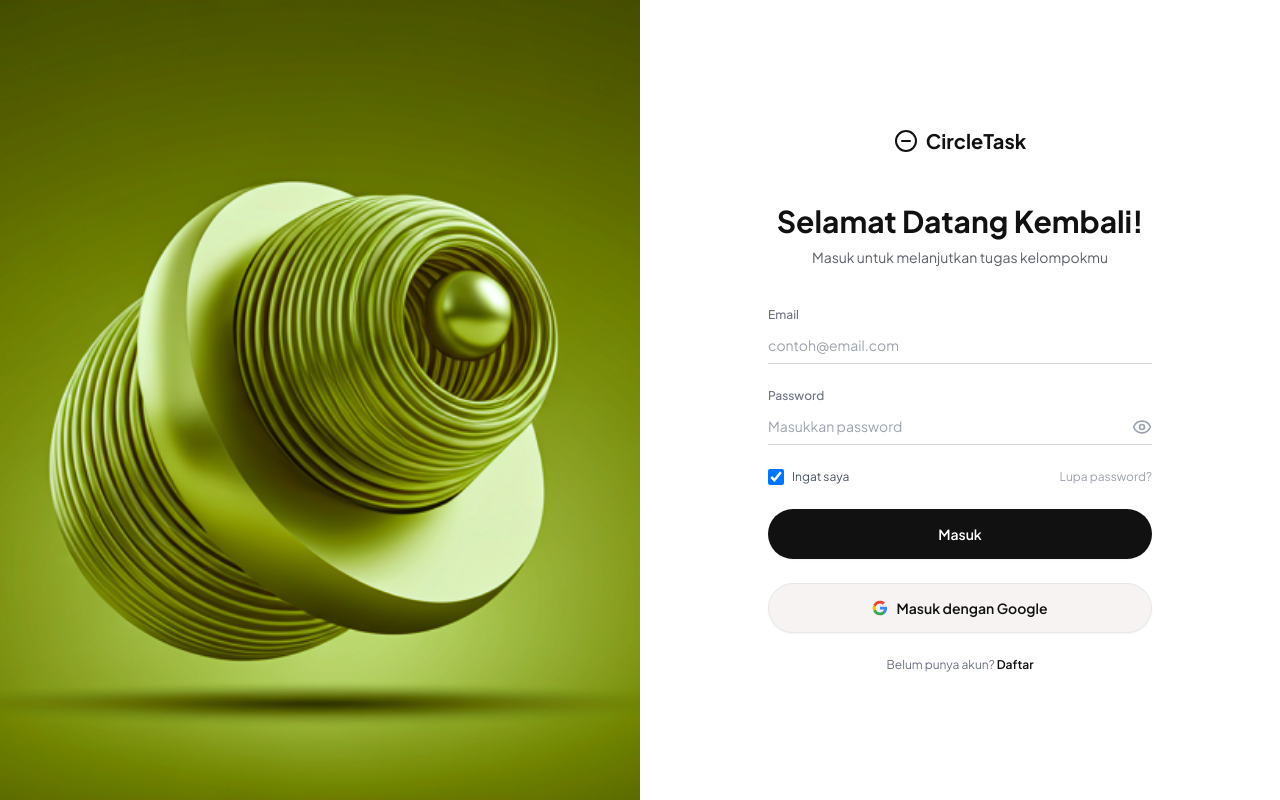
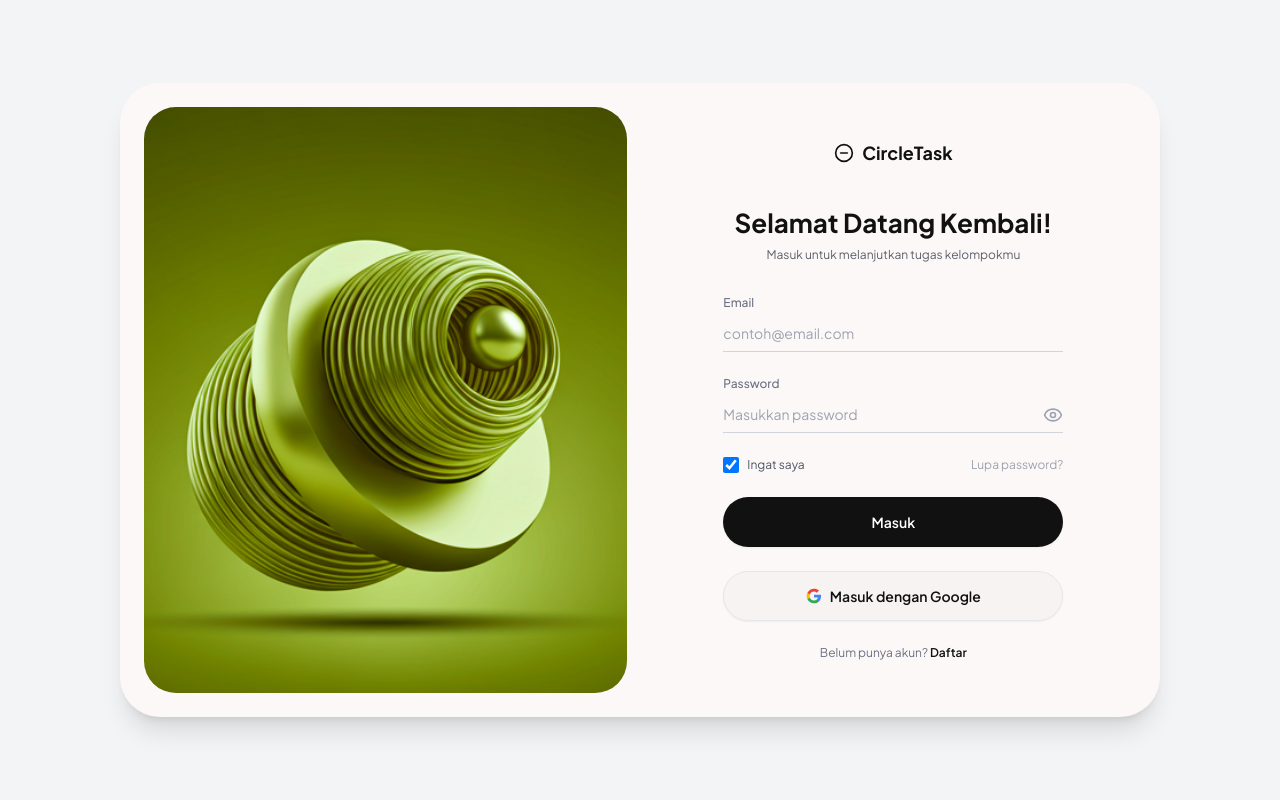
Before and after one commit to Rezkydesyafa/circletask, a Next.js app: page /login in a window 1280 px wide. Built offline with nearby package versions, Linux system fonts and the light colour scheme.

Commit message:
fix(auth): revert to floating card layout matching reference design

```diff
--- a/app/(auth)/login/page.tsx
+++ b/app/(auth)/login/page.tsx
@@ -11,11 +11,11 @@ type LoginPageProps = {
 export default function LoginPage({ searchParams }: LoginPageProps) {
   return (
     <main
-      className="flex min-h-screen items-stretch justify-center bg-white text-[#111111]"
+      className="flex min-h-screen items-center justify-center bg-gray-100 p-4 md:p-8 text-[#111111]"
       style={{ fontFamily: "'Plus Jakarta Sans', sans-serif" }}
     >
-      <section className="flex w-full flex-col md:flex-row">
-        <div className="relative hidden w-1/2 overflow-hidden bg-[#eaf4eb] md:block">
+      <section className="flex h-full min-h-[600px] w-full max-w-[1040px] flex-col gap-6 rounded-[40px] bg-[#fdf8f8] p-4 shadow-xl md:flex-row md:p-6">
+        <div className="relative hidden w-1/2 overflow-hidden rounded-[32px] bg-[#eaf4eb] md:block">
           <Image
             alt="3D abstract shapes"
             className="h-full w-full object-cover"
@@ -27,11 +27,11 @@ export default function LoginPage({ searchParams }: LoginPageProps) {
           />
         </div>
 
-        <div className="flex w-full flex-col justify-center px-6 py-12 sm:px-12 md:w-1/2 lg:px-24 xl:px-32">
-          <div className="mx-auto w-full max-w-md">
-            <div className="mb-12 flex items-center justify-center gap-2 text-[#111111]">
+        <div className="flex w-full flex-col justify-center px-4 py-8 md:w-1/2 md:px-8 lg:px-12">
+          <div className="mx-auto w-full max-w-[340px]">
+            <div className="mb-10 flex items-center justify-center gap-2 text-[#111111]">
               <svg
-                className="h-6 w-6"
+                className="h-5 w-5"
                 fill="none"
                 stroke="currentColor"
                 strokeLinecap="round"
@@ -42,14 +42,14 @@ export default function LoginPage({ searchParams }: LoginPageProps) {
                 <circle cx="12" cy="12" r="10" />
                 <path d="M8 12h8" />
               </svg>
-              <span className="text-xl font-bold">CircleTask</span>
+              <span className="text-lg font-bold">CircleTask</span>
             </div>
 
-            <div className="mb-10 text-center">
-              <h1 className="mb-2 text-3xl font-bold text-[#111111]">
+            <div className="mb-8 text-center">
+              <h1 className="mb-2 text-[26px] font-bold leading-tight text-[#111111]">
                 Selamat Datang Kembali!
               </h1>
-              <p className="text-sm text-[#5c5f6a]">Masuk untuk melanjutkan tugas kelompokmu</p>
+              <p className="text-xs text-[#5c5f6a]">Masuk untuk melanjutkan tugas kelompokmu</p>
             </div>
 
             <LoginForm nextPath={searchParams?.next} />
--- a/app/(auth)/register/page.tsx
+++ b/app/(auth)/register/page.tsx
@@ -5,11 +5,11 @@ import { RegisterForm } from "@/features/auth/components/register-form";
 export default function RegisterPage() {
   return (
     <main
-      className="flex min-h-screen items-stretch justify-center bg-white text-[#111111]"
+      className="flex min-h-screen items-center justify-center bg-gray-100 p-4 md:p-8 text-[#111111]"
       style={{ fontFamily: "'Plus Jakarta Sans', sans-serif" }}
     >
-      <section className="flex w-full flex-col md:flex-row">
-        <div className="relative hidden w-1/2 overflow-hidden bg-[#f0f4f8] md:block">
+      <section className="flex h-full min-h-[600px] w-full max-w-[1040px] flex-col gap-6 rounded-[40px] bg-[#fdf8f8] p-4 shadow-xl md:flex-row md:p-6">
+        <div className="relative hidden w-1/2 overflow-hidden rounded-[32px] bg-[#f0f4f8] md:block">
           <Image
             alt="Abstract 3D shapes including spheres, flowers, and donuts in pastel colors"
             className="h-full w-full object-cover"
@@ -20,11 +20,11 @@ export default function RegisterPage() {
           />
         </div>
 
-        <div className="flex w-full flex-col justify-center px-6 py-12 sm:px-12 md:w-1/2 lg:px-24 xl:px-32">
-          <div className="mx-auto w-full max-w-md">
-            <div className="mb-12 flex items-center justify-center gap-2 text-[#111111]">
+        <div className="flex w-full flex-col justify-center px-4 py-8 md:w-1/2 md:px-8 lg:px-12">
+          <div className="mx-auto w-full max-w-[340px]">
+            <div className="mb-10 flex items-center justify-center gap-2 text-[#111111]">
               <svg
-                className="h-6 w-6"
+                className="h-5 w-5"
                 fill="none"
                 stroke="currentColor"
                 strokeLinecap="round"
@@ -35,12 +35,12 @@ export default function RegisterPage() {
                 <circle cx="12" cy="12" r="10" />
                 <path d="M8 12h8" />
               </svg>
-              <span className="text-xl font-bold">CircleTask</span>
+              <span className="text-lg font-bold">CircleTask</span>
             </div>
 
-            <div className="mb-10 text-center">
-              <h1 className="mb-2 text-3xl font-bold text-[#111111]">Buat Akun Baru</h1>
-              <p className="text-sm text-[#5c5f6a]">Mulai kelola tugas kelompok dengan CircleTask.</p>
+            <div className="mb-8 text-center">
+              <h1 className="mb-2 text-[26px] font-bold leading-tight text-[#111111]">Buat Akun Baru</h1>
+              <p className="text-xs text-[#5c5f6a]">Mulai kelola tugas kelompok dengan CircleTask.</p>
             </div>
 
             <RegisterForm />
```
